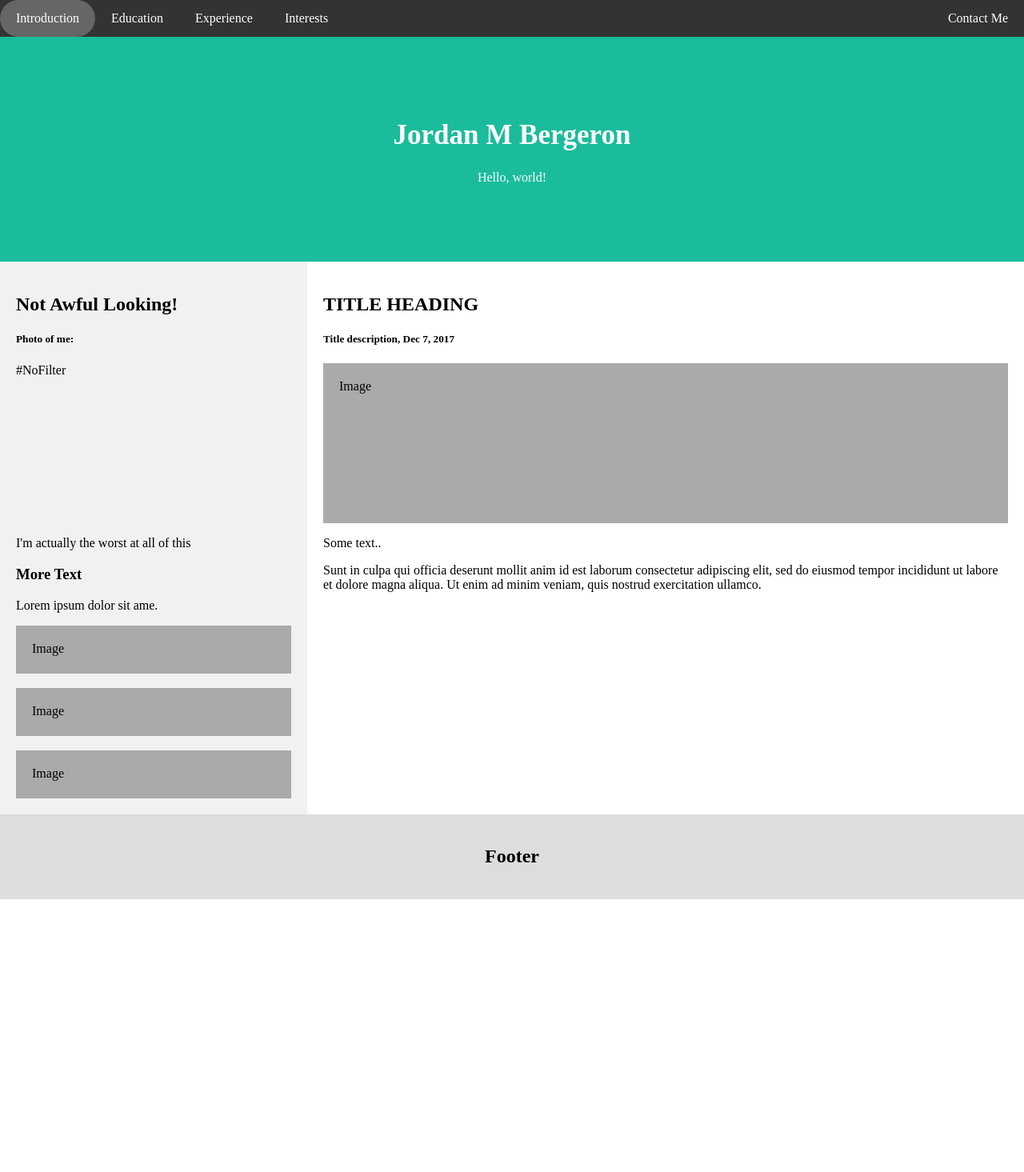
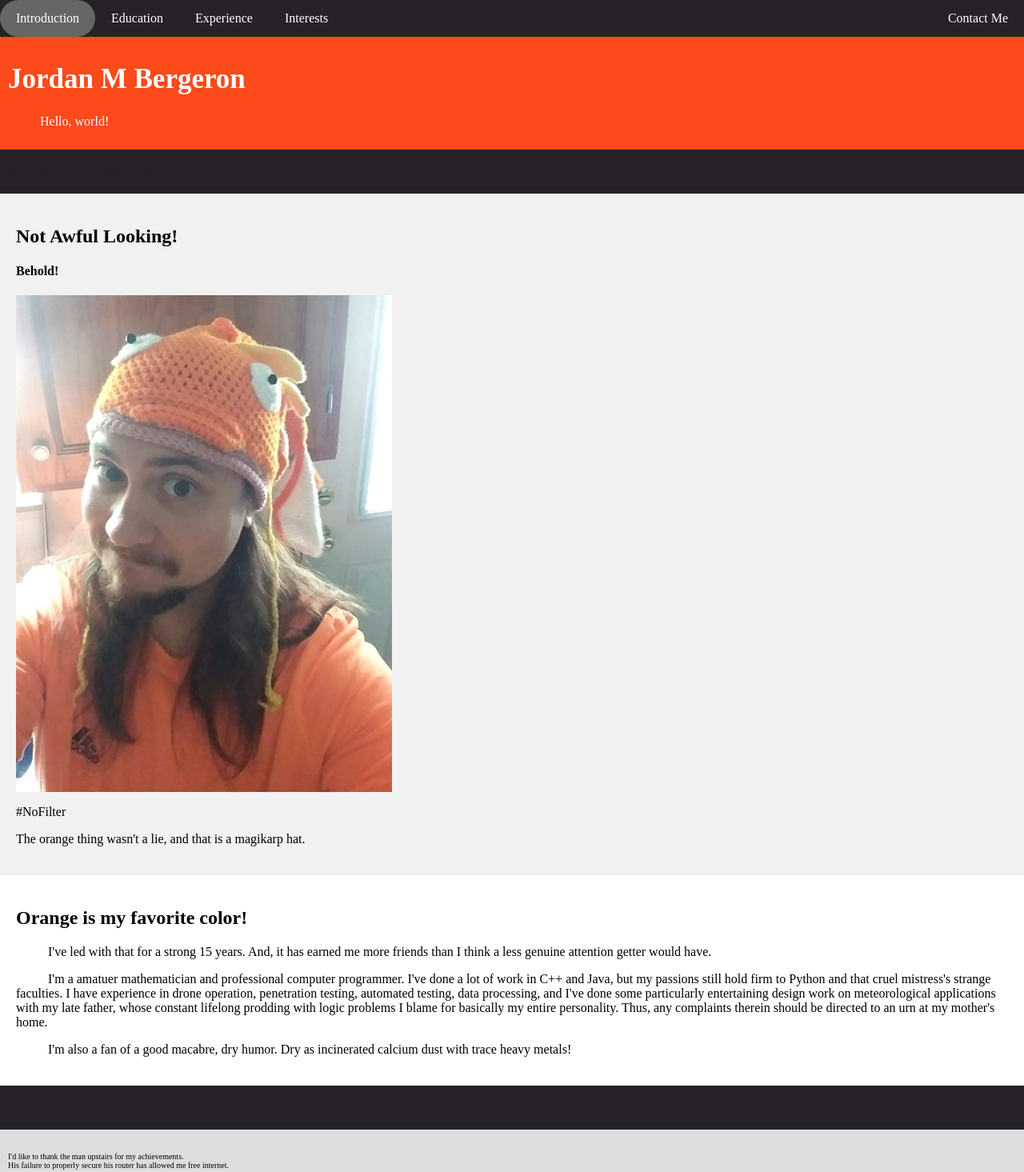
Before and after one commit to JordanB-USM/Venture, a plain HTML site: page index.html in a window 1280 px wide. Shown: the whole page at 80% size. Before the commit the page ends 1124 px from the top, so only its background shows below. Drawn offline with Linux system fonts and the light colour scheme.

Commit message:
Big edit

```diff
--- a/index.html
+++ b/index.html
@@ -1,12 +1,13 @@
 <html lang="en">
 <head>
+<title>Bergeron Resume</title>
 <link rel="stylesheet" type="text/css" href="style.css">
 </head>
 <body>
 
 <div class="tabs">
-  <a href="#" class="active">Introduction</a>
-  <a href="#">Education</a>
+  <a href="/index.html" class="active">Introduction</a>
+  <a href="">Education</a>
   <a href="#">Experience</a>
   <a href="#">Interests</a>
   <a href="#" class="right">Contact Me</a>
@@ -14,34 +15,38 @@
 
 <div class="header">
   <h1>Jordan M Bergeron</h1>
-  <p>Hello, world!</p>
+  <p class="tab">Hello, world!</p>
 </div>
 
-
+<div class="spacer">
+  <p>Hey, wassup, I'm a easter egg</p>
+</div>
 
 <div class="row">
   <div class="side">
     <h2>Not Awful Looking!</h2>
-    <h5>Photo of me:</h5>
-    <div class="selfie" style="height:200px;">#NoFilter</div>
-    <p>I'm actually the worst at all of this</p>
-    <h3>More Text</h3>
-    <p>Lorem ipsum dolor sit ame.</p>
-    <div class="fakeimg" style="height:60px;">Image</div><br>
-    <div class="fakeimg" style="height:60px;">Image</div><br>
-    <div class="fakeimg" style="height:60px;">Image</div>
+    <h4>Behold!</h4>
+    <img src="/assets/MAGIKARP.jpg" alt="Magikarp Selfie">
+    <p>#NoFilter</p>
+    <p>The orange thing wasn't a lie, and that is a magikarp hat.</p>
+  </div>
+  <div class="spoocer">
   </div>
   <div class="main">
-    <h2>TITLE HEADING</h2>
-    <h5>Title description, Dec 7, 2017</h5>
-    <div class="fakeimg" style="height:200px;">Image</div>
-    <p>Some text..</p>
-    <p>Sunt in culpa qui officia deserunt mollit anim id est laborum consectetur adipiscing elit, sed do eiusmod tempor incididunt ut labore et dolore magna aliqua. Ut enim ad minim veniam, quis nostrud exercitation ullamco.</p>
+    <h2>Orange is my favorite color!</h2>
+    <p class="tab">I've led with that for a strong 15 years. And, it has earned me more friends than I think a less genuine attention getter would have.</p>
+    <p class="tab">I'm a amatuer mathematician and professional computer programmer. I've done a lot of work in C++ and Java, but my passions still hold firm to Python and that cruel mistress's strange faculties. I have experience in drone operation, penetration testing, automated testing, data processing, and I've done some particularly entertaining design work on meteorological applications with my late father, whose constant lifelong prodding with logic problems I blame for basically my entire personality. Thus, any complaints therein should be directed to an urn at my mother's home.</p>
+    <p class="tab">I'm also a fan of a good macabre, dry humor. Dry as incinerated calcium dust with trace heavy metals! </p>
   </div>
 </div>
 
+<div class="spacer">
+</div>
+
 <div class="footer">
-  <h2>Footer</h2>
+  <br>
+  <p>I'd like to thank the man upstairs for my achievements.</p>
+  <p>His failure to properly secure his router has allowed me free internet.</p>
 </div>
 
 </body>
--- a/style.css
+++ b/style.css
@@ -1,35 +1,42 @@
 
 * {
-  font-family: Rubik;
+  font-family: Archivo;
   box-sizing: border-box;
 }
 
-/* Style the body */
+
 body {
   font-family: Arial, Helvetica, sans-serif;
   margin: 0;
 }
 
-/* Header/logo Title */
+.tab {
+  text-indent:40px
+}
+
 .header {
-  padding: 80px;
-  text-align: center;
-  background: #1abc9c;
+  padding: 10px;
+  text-align: left;
+  background: #fc4a1a;
   color: white;
 }
 
-/* Increase the font size of the heading */
+
 .header h1 {
   font-size: 35px;
 }
 
-/* Sticky navbar - toggles between relative and fixed, depending on the scroll position. It is positioned relative until a given offset position is met in the viewport - then it "sticks" in place (like position:fixed). The sticky value is not supported in IE or Edge 15 and earlier versions. However, for these versions the navbar will inherit default position */
+.spacer{
+  background-color: #262228;
+  color: #262228;
+  padding: 2px;
+  min-height: 55px;
+}
+
 .tabs {
   overflow: hidden;
-  background-color: #333;
-  position: sticky;
-  position: -webkit-sticky;
-  top: 0;
+  background-color: #262228;
+
 }
 
 /* Style the navigation bar links */
@@ -82,19 +89,21 @@ body {
   padding: 20px;
 }
 
-/* Fake image, just for this example */
-.fakeimg {
-  background-color: #aaa;
-  width: 100%;
-  padding: 20px;
-}
 
 /* Footer */
 .footer {
-  padding: 20px;
-  text-align: center;
+  padding: 10px;
+  text-align: left;
   background: #ddd;
 }
+
+.footer p {
+  margin: 0;
+  font-size: 10px;
+
+}
+
+/* These next two lines were wholesale stolen from w3 school, and I'm not sure I understand them at all. I gave some effort inot trying to test them, but they just work so I'm scared to break it.*/
 
 /* Responsive layout - when the screen is less than 700px wide, make the two columns stack on top of each other instead of next to each other */
 @media screen and (max-width: 700px) {
@@ -102,7 +111,6 @@ body {
     flex-direction: column;
   }
 }
-
 /* Responsive layout - when the screen is less than 400px wide, make the navigation links stack on top of each other instead of next to each other */
 @media screen and (max-width: 400px) {
   .tabs a {
```
Also changed, not shown: educa.html (added, +11 -0 lines), exper.html (added, +11 -0 lines), inter.html (added, +11 -0 lines), assets/MAGIKARP.jpg (added), contact.html (renamed from lol.html).
